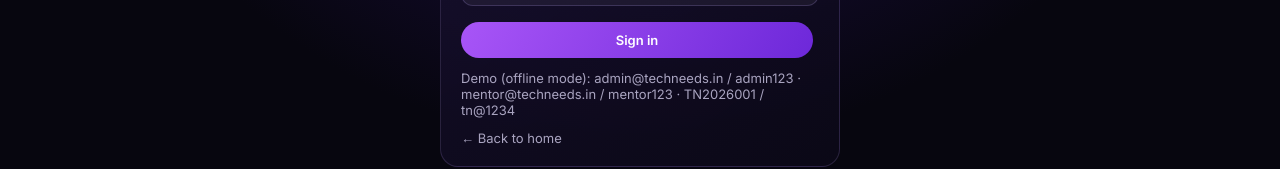
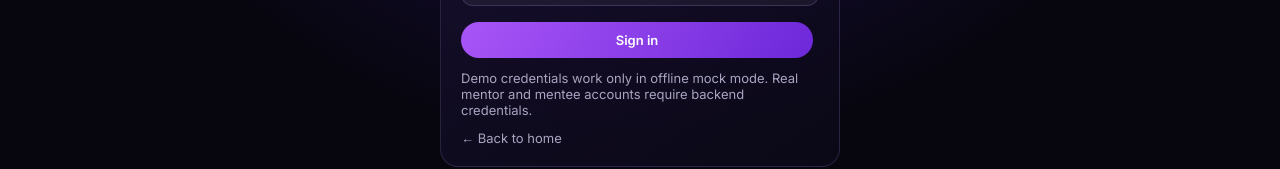
Before and after one commit to code-withK/techneeds-frontend, a React (Vite) app: page /login in a window 1280 px wide. Shown: the part 466-635 px from the top of the page. Built offline with nearby package versions, Linux system fonts and the light colour scheme; no server answers.

Commit message:
Revise demo credentials information in Login component
Updated demo credentials message to clarify usage in offline mode.

```diff
--- a/src/pages/Login.jsx
+++ b/src/pages/Login.jsx
@@ -7,5 +7,8 @@ export default function Login(){const [role,setRole]=useState('mentee'),[id,setI
  <input className="x-in" placeholder={role==='mentee'?'Enrollment Number':'Email'} value={id} onChange={e=>setId(e.target.value)} required/>
  <input className="x-in" type="password" placeholder="Password" value={pw} onChange={e=>setPw(e.target.value)} required/>
  {err&&<p className="x-err">{err}</p>}<button className="x-btn pri" disabled={busy}>{busy?'Signing in…':'Sign in'}</button>
- <small className="muted">Demo (offline mode): admin@techneeds.in / admin123 · mentor@techneeds.in / mentor123 · TN2026001 / tn@1234</small>
+ <small className="muted">
+  Demo credentials work only in offline mock mode.
+  Real mentor and mentee accounts require backend credentials.
+</small>
  <Link to="/" className="muted">← Back to home</Link></form></div>}
```
